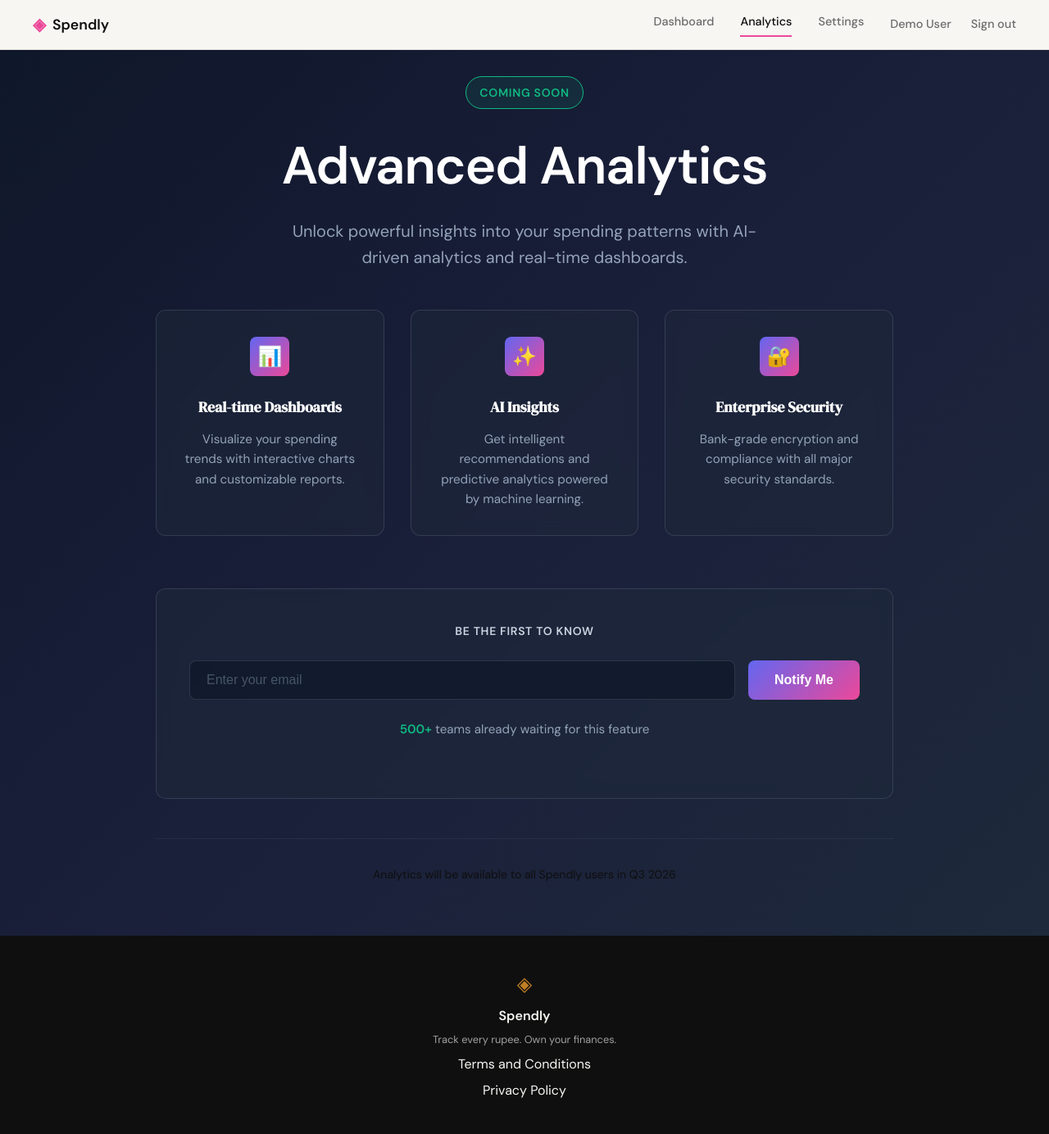
After one commit to Ashi743/PROJECT-EXPENSETRACKER, a Flask app: page /analytics in a window 1280 px wide. The commit adds this page. Shown: the whole page at 82% size. Run offline with Flask 3, Linux system fonts and the light colour scheme; a user stored in the database is signed in.

Commit message:
feat:advanced analytics coming soon page

```diff
--- a/app.py
+++ b/app.py
@@ -110,6 +110,33 @@ def login():
 def logout():
     session.clear()
     return redirect(url_for("landing", logged_out=True))
+
+
+@app.route("/dashboard")
+def dashboard():
+    user_id = session.get("user_id")
+    if not user_id:
+        return redirect(url_for("login"))
+
+    return render_template("dashboard.html", current_page="dashboard")
+
+
+@app.route("/analytics")
+def analytics():
+    user_id = session.get("user_id")
+    if not user_id:
+        return redirect(url_for("login"))
+
+    return render_template("analytics.html", current_page="analytics")
+
+
+@app.route("/settings")
+def settings():
+    user_id = session.get("user_id")
+    if not user_id:
+        return redirect(url_for("login"))
+
+    return render_template("settings.html", current_page="settings")
 
 
 @app.route("/profile")
@@ -261,6 +288,7 @@ def profile():
         date_error=filter_error,
         start_date=raw_start,
         end_date=raw_end,
+        current_page="profile",
     )
 
 
--- a/static/css/style.css
+++ b/static/css/style.css
@@ -95,13 +95,51 @@ a { color: inherit; text-decoration: none; }
 .nav-links {
     display: flex;
     align-items: center;
-    gap: 1.5rem;
+    gap: 2rem;
     font-size: 0.9rem;
     font-weight: 500;
 }
 
 .nav-links a { color: var(--ink-muted); transition: color 0.2s; }
 .nav-links a:hover { color: var(--ink); }
+
+.nav-menu {
+    display: flex;
+    gap: 2rem;
+    align-items: center;
+}
+
+.nav-link {
+    color: var(--ink-muted);
+    transition: all 0.2s;
+    padding-bottom: 0.25rem;
+    border-bottom: 2px solid transparent;
+    position: relative;
+}
+
+.nav-link:hover {
+    color: var(--ink);
+}
+
+.nav-link.active {
+    color: var(--ink);
+    border-bottom-color: var(--accent);
+}
+
+.nav-user {
+    display: flex;
+    align-items: center;
+    gap: 1.5rem;
+}
+
+.nav-username {
+    color: var(--ink-muted);
+    transition: color 0.2s;
+}
+
+.nav-username:hover {
+    color: var(--ink);
+}
 
 .nav-cta {
     background: var(--ink) !important;
@@ -743,7 +781,26 @@ a { color: inherit; text-decoration: none; }
     .features-inner { grid-template-columns: 1fr; }
 }
 
+@media (max-width: 768px) {
+    .nav-menu {
+        gap: 1rem;
+    }
+
+    .nav-link {
+        font-size: 0.85rem;
+        padding-bottom: 0.2rem;
+    }
+}
+
 @media (max-width: 600px) {
+    .nav-links {
+        gap: 1rem;
+    }
+
+    .nav-menu {
+        display: none;
+    }
+
     .nav-links a:not(.nav-cta) { display: none; }
     .hero { padding: 3rem 1rem 2rem; }
 }
--- /dev/null
+++ b/templates/analytics.html
@@ -0,0 +1,396 @@
+{% extends "base.html" %}
+
+{% block title %}Analytics - Spendly{% endblock %}
+
+{% block head %}
+<style>
+    :root {
+        --primary: #6366f1;
+        --accent: #ec4899;
+        --success: #10b981;
+        --dark: #0f172a;
+        --dark-light: #1e293b;
+        --gray-300: #cbd5e1;
+        --gray-400: #94a3b8;
+        --gray-600: #475569;
+        --white: #ffffff;
+    }
+
+    .analytics-container {
+        min-height: 100vh;
+        background: linear-gradient(135deg, var(--dark) 0%, #1a1f3a 50%, var(--dark-light) 100%);
+        padding: 4rem 2rem;
+        display: flex;
+        align-items: center;
+        justify-content: center;
+    }
+
+    .analytics-content {
+        max-width: 900px;
+        width: 100%;
+        text-align: center;
+        margin-top: -2rem;
+    }
+
+    .coming-soon-badge {
+        display: inline-block;
+        background-color: rgba(16, 185, 129, 0.1);
+        border: 1px solid var(--success);
+        color: var(--success);
+        padding: 0.5rem 1rem;
+        border-radius: 50px;
+        font-size: 0.875rem;
+        font-weight: 600;
+        margin-bottom: 2rem;
+        text-transform: uppercase;
+        letter-spacing: 0.05em;
+    }
+
+    .analytics-headline {
+        color: var(--white);
+        font-size: clamp(2rem, 8vw, 4rem);
+        font-weight: 700;
+        margin-bottom: 1.5rem;
+        line-height: 1.2;
+        letter-spacing: -0.02em;
+    }
+
+    .analytics-subtitle {
+        color: var(--gray-400);
+        font-size: clamp(1rem, 3vw, 1.25rem);
+        margin-bottom: 3rem;
+        max-width: 600px;
+        margin-left: auto;
+        margin-right: auto;
+        line-height: 1.6;
+    }
+
+    .features-grid {
+        display: grid;
+        grid-template-columns: repeat(auto-fit, minmax(250px, 1fr));
+        gap: 2rem;
+        margin-bottom: 4rem;
+    }
+
+    .feature-card {
+        background: rgba(30, 41, 59, 0.5);
+        border: 1px solid rgba(148, 163, 184, 0.2);
+        border-radius: 12px;
+        padding: 2rem;
+        backdrop-filter: blur(10px);
+        transition: all 0.3s ease;
+    }
+
+    .feature-card:hover {
+        border-color: rgba(99, 102, 241, 0.5);
+        background: rgba(30, 41, 59, 0.7);
+        transform: translateY(-4px);
+    }
+
+    .feature-icon {
+        width: 48px;
+        height: 48px;
+        background: linear-gradient(135deg, var(--primary), var(--accent));
+        border-radius: 8px;
+        display: flex;
+        align-items: center;
+        justify-content: center;
+        margin: 0 auto 1.5rem;
+        font-size: 1.5rem;
+    }
+
+    .feature-title {
+        color: var(--white);
+        font-size: 1.125rem;
+        font-weight: 600;
+        margin-bottom: 0.75rem;
+    }
+
+    .feature-description {
+        color: var(--gray-400);
+        font-size: 0.95rem;
+        line-height: 1.6;
+    }
+
+    .email-section {
+        background: rgba(30, 41, 59, 0.6);
+        border: 1px solid rgba(148, 163, 184, 0.2);
+        border-radius: 12px;
+        padding: 2.5rem;
+        margin-bottom: 3rem;
+        backdrop-filter: blur(10px);
+    }
+
+    .email-label {
+        color: var(--gray-300);
+        font-size: 0.875rem;
+        font-weight: 600;
+        margin-bottom: 1.5rem;
+        text-transform: uppercase;
+        letter-spacing: 0.05em;
+    }
+
+    .email-form {
+        display: flex;
+        gap: 1rem;
+        margin-bottom: 1.5rem;
+        flex-wrap: wrap;
+        justify-content: center;
+    }
+
+    .email-input {
+        flex: 1;
+        min-width: 250px;
+        padding: 0.875rem 1.25rem;
+        background: rgba(15, 23, 42, 0.7);
+        border: 1px solid rgba(148, 163, 184, 0.2);
+        border-radius: 8px;
+        color: var(--white);
+        font-size: 1rem;
+        transition: all 0.3s ease;
+    }
+
+    .email-input::placeholder {
+        color: var(--gray-600);
+    }
+
+    .email-input:focus {
+        outline: none;
+        border-color: var(--primary);
+        background: rgba(15, 23, 42, 0.9);
+        box-shadow: 0 0 0 3px rgba(99, 102, 241, 0.1);
+    }
+
+    .email-input.error {
+        border-color: #ef4444;
+        background: rgba(239, 68, 68, 0.05);
+    }
+
+    .email-button {
+        padding: 0.875rem 2rem;
+        background: linear-gradient(135deg, var(--primary), var(--accent));
+        color: var(--white);
+        border: none;
+        border-radius: 8px;
+        font-size: 1rem;
+        font-weight: 600;
+        cursor: pointer;
+        transition: all 0.3s ease;
+        white-space: nowrap;
+    }
+
+    .email-button:hover {
+        transform: translateY(-2px);
+        box-shadow: 0 10px 25px rgba(99, 102, 241, 0.3);
+    }
+
+    .email-button:active {
+        transform: translateY(0);
+    }
+
+    .email-button:disabled {
+        opacity: 0.6;
+        cursor: not-allowed;
+        transform: none;
+    }
+
+    .error-message {
+        color: #ef4444;
+        font-size: 0.875rem;
+        margin-top: 0.5rem;
+        display: none;
+    }
+
+    .error-message.show {
+        display: block;
+    }
+
+    .success-message {
+        color: var(--success);
+        font-size: 0.875rem;
+        margin-top: 0.5rem;
+        display: none;
+    }
+
+    .success-message.show {
+        display: block;
+    }
+
+    .social-proof {
+        color: var(--gray-400);
+        font-size: 0.95rem;
+        margin-bottom: 2rem;
+        line-height: 1.6;
+    }
+
+    .social-proof strong {
+        color: var(--success);
+    }
+
+    .features-footer {
+        color: var(--gray-500);
+        font-size: 0.875rem;
+        margin-top: 2rem;
+        padding-top: 2rem;
+        border-top: 1px solid rgba(148, 163, 184, 0.1);
+    }
+
+    @media (max-width: 768px) {
+        .analytics-container {
+            padding: 2rem 1rem;
+        }
+
+        .analytics-headline {
+            font-size: 2rem;
+        }
+
+        .analytics-subtitle {
+            font-size: 1rem;
+            margin-bottom: 2rem;
+        }
+
+        .features-grid {
+            grid-template-columns: 1fr;
+            gap: 1.5rem;
+            margin-bottom: 2.5rem;
+        }
+
+        .email-section {
+            padding: 1.5rem;
+        }
+
+        .email-form {
+            flex-direction: column;
+            gap: 0.75rem;
+        }
+
+        .email-input {
+            min-width: 100%;
+        }
+
+        .email-button {
+            width: 100%;
+        }
+    }
+</style>
+{% endblock %}
+
+{% block content %}
+<div class="analytics-container">
+    <div class="analytics-content">
+        <span class="coming-soon-badge">Coming Soon</span>
+
+        <h1 class="analytics-headline">Advanced Analytics</h1>
+
+        <p class="analytics-subtitle">
+            Unlock powerful insights into your spending patterns with AI-driven analytics and real-time dashboards.
+        </p>
+
+        <div class="features-grid">
+            <div class="feature-card">
+                <div class="feature-icon">📊</div>
+                <h3 class="feature-title">Real-time Dashboards</h3>
+                <p class="feature-description">
+                    Visualize your spending trends with interactive charts and customizable reports.
+                </p>
+            </div>
+
+            <div class="feature-card">
+                <div class="feature-icon">✨</div>
+                <h3 class="feature-title">AI Insights</h3>
+                <p class="feature-description">
+                    Get intelligent recommendations and predictive analytics powered by machine learning.
+                </p>
+            </div>
+
+            <div class="feature-card">
+                <div class="feature-icon">🔐</div>
+                <h3 class="feature-title">Enterprise Security</h3>
+                <p class="feature-description">
+                    Bank-grade encryption and compliance with all major security standards.
+                </p>
+            </div>
+        </div>
+
+        <div class="email-section">
+            <p class="email-label">Be the first to know</p>
+            <form class="email-form" id="notifyForm" onsubmit="handleEmailSubmit(event)">
+                <input
+                    type="email"
+                    class="email-input"
+                    id="emailInput"
+                    placeholder="Enter your email"
+                    required
+                />
+                <button type="submit" class="email-button" id="notifyButton">
+                    Notify Me
+                </button>
+            </form>
+            <div class="error-message" id="errorMessage"></div>
+            <div class="success-message" id="successMessage">
+                Thanks! We'll notify you when Analytics is ready.
+            </div>
+            <p class="social-proof">
+                <strong>500+</strong> teams already waiting for this feature
+            </p>
+        </div>
+
+        <div class="features-footer">
+            <p>Analytics will be available to all Spendly users in Q3 2026</p>
+        </div>
+    </div>
+</div>
+
+<script>
+    function handleEmailSubmit(event) {
+        event.preventDefault();
+
+        const emailInput = document.getElementById('emailInput');
+        const errorMessage = document.getElementById('errorMessage');
+        const successMessage = document.getElementById('successMessage');
+        const notifyButton = document.getElementById('notifyButton');
+
+        errorMessage.classList.remove('show');
+        successMessage.classList.remove('show');
+        emailInput.classList.remove('error');
+
+        const email = emailInput.value.trim();
+
+        if (!validateEmail(email)) {
+            errorMessage.textContent = 'Please enter a valid email address.';
+            errorMessage.classList.add('show');
+            emailInput.classList.add('error');
+            return;
+        }
+
+        notifyButton.disabled = true;
+        notifyButton.textContent = 'Sending...';
+
+        setTimeout(() => {
+            successMessage.classList.add('show');
+            emailInput.value = '';
+            notifyButton.disabled = false;
+            notifyButton.textContent = 'Notify Me';
+        }, 500);
+    }
+
+    function validateEmail(email) {
+        const emailRegex = /^[^\s@]+@[^\s@]+\.[^\s@]+$/;
+        return emailRegex.test(email);
+    }
+
+    document.getElementById('emailInput').addEventListener('input', () => {
+        const errorMessage = document.getElementById('errorMessage');
+        const emailInput = document.getElementById('emailInput');
+
+        errorMessage.classList.remove('show');
+        emailInput.classList.remove('error');
+    });
+
+    document.getElementById('emailInput').addEventListener('keypress', (event) => {
+        if (event.key === 'Enter') {
+            document.getElementById('notifyForm').dispatchEvent(new Event('submit'));
+        }
+    });
+</script>
+{% endblock %}
--- a/templates/base.html
+++ b/templates/base.html
@@ -20,8 +20,15 @@
             </a>
             <div class="nav-links">
                 {% if session.user_id %}
-                    <a href="{{ url_for('profile') }}" class="nav-username">{{ session.username }}</a>
-                    <a href="{{ url_for('logout') }}">Sign out</a>
+                    <div class="nav-menu">
+                        <a href="{{ url_for('dashboard') }}" class="nav-link {% if current_page == 'dashboard' %}active{% endif %}">Dashboard</a>
+                        <a href="{{ url_for('analytics') }}" class="nav-link {% if current_page == 'analytics' %}active{% endif %}">Analytics</a>
+                        <a href="{{ url_for('settings') }}" class="nav-link {% if current_page == 'settings' %}active{% endif %}">Settings</a>
+                    </div>
+                    <div class="nav-user">
+                        <a href="{{ url_for('profile') }}" class="nav-username">{{ session.username }}</a>
+                        <a href="{{ url_for('logout') }}">Sign out</a>
+                    </div>
                 {% else %}
                     <a href="{{ url_for('login') }}">Sign in</a>
                     <a href="{{ url_for('register') }}" class="nav-cta">Get started</a>
```
Also changed, not shown: seed_nitish_expenses.py (added, +130 -0 lines), templates/dashboard.html (added, +16 -0 lines), templates/settings.html (added, +16 -0 lines), .claude/commands/git-commit.md, .claude/settings.json, .mcp.json (added), README.md (added), spendly.db.
